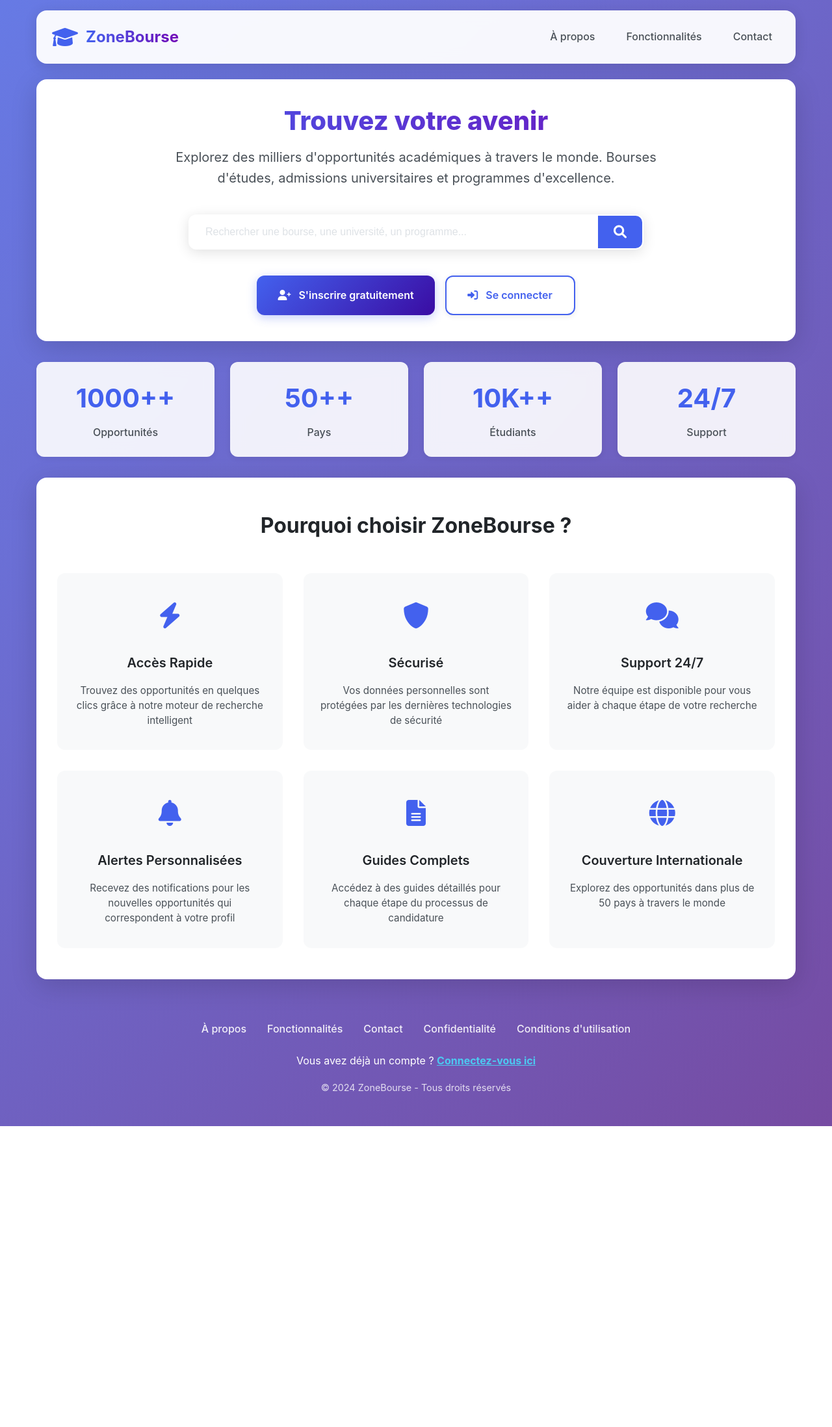
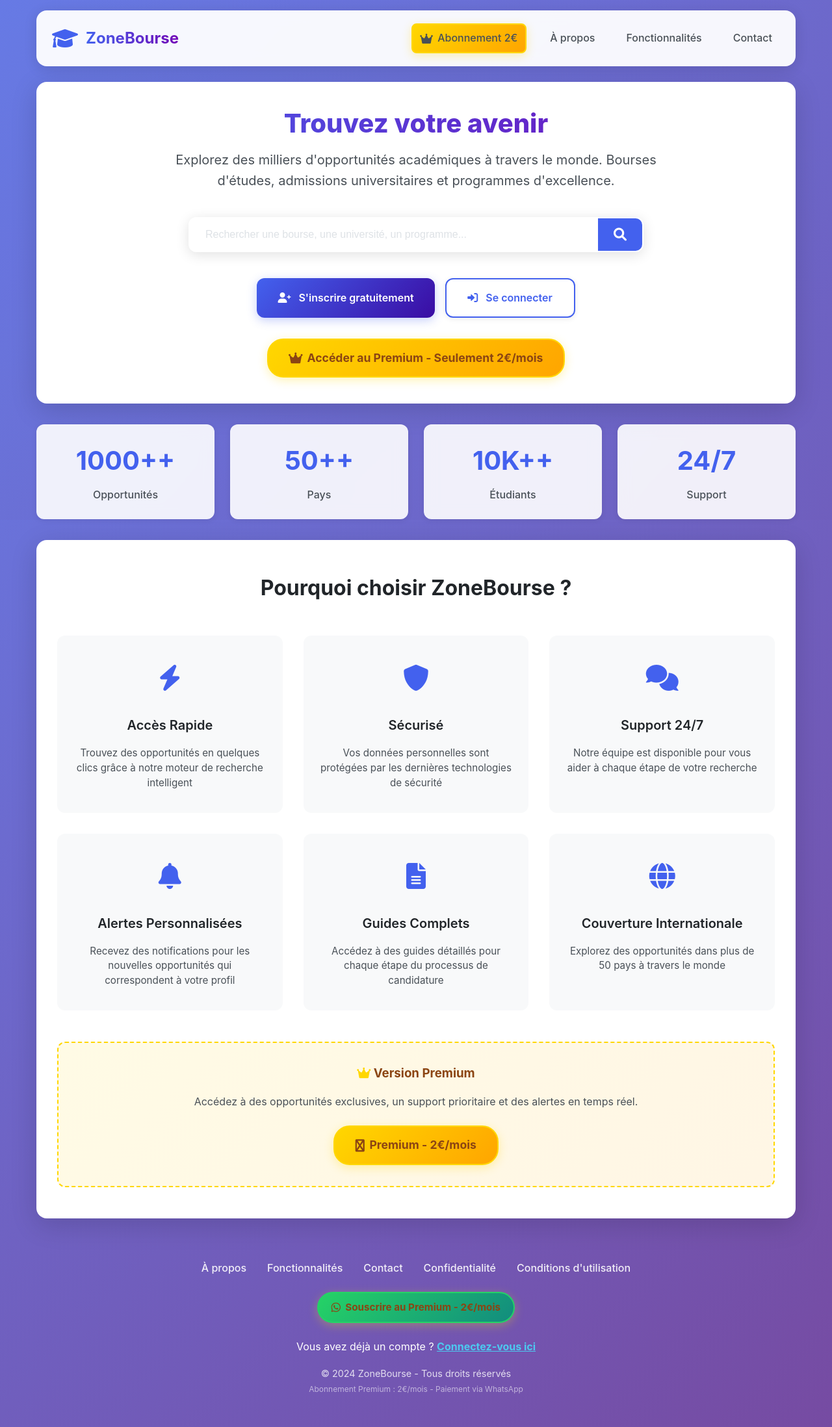
Before and after one commit to DPYTHA/ZoneBourses, a Flask app: page /home in a window 1280 px wide. Shown: the whole page at 65% size. Before the commit the page ends 1733 px from the top, so only its background shows below. Run offline with Flask 3, Linux system fonts and the light colour scheme.

Commit message:
minor changes

```diff
--- a/templates/admin_add_opportunity.html
+++ b/templates/admin_add_opportunity.html
@@ -667,7 +667,7 @@
                                 <option value="">Sélectionnez un type</option>
                                 <option value="bourse">Bourse</option>
                                 <option value="admission">Admission</option>
-                                <option value="excellence">Excellence</option>
+                                <option value="Travail">Travail</option>
                             </select>
                         </div>
 
@@ -745,13 +745,13 @@
 
                         <div class="form-row">
                             <div class="form-group">
-                                <label for="contact_email">Email de contact</label>
+                                <label for="contact_email">pythamoua@gmail.com</label>
                                 <input type="email" id="contact_email" name="contact_email"
                                        placeholder="contact@universite.fr">
                             </div>
 
                             <div class="form-group">
-                                <label for="contact_phone">Téléphone de contact</label>
+                                <label for="contact_phone">+7 9879040719</label>
                                 <input type="tel" id="contact_phone" name="contact_phone"
                                        placeholder="+33 1 23 45 67 89">
                             </div>
--- a/templates/home.html
+++ b/templates/home.html
@@ -57,6 +57,10 @@
             --shadow-sm: 0 2px 8px rgba(0,0,0,0.08);
             --shadow-md: 0 4px 20px rgba(0,0,0,0.12);
             --shadow-lg: 0 10px 40px rgba(0,0,0,0.15);
+            --premium-gold: #FFD700;
+            --premium-dark: #8B4513;
+            --whatsapp-green: #25D366;
+            --whatsapp-dark: #128C7E;
         }
 
         * {
@@ -174,6 +178,40 @@
 
         .nav a:hover::after {
             width: 80%;
+        }
+
+        /* Bouton Premium */
+        .btn-premium {
+            background: linear-gradient(135deg, var(--premium-gold), #FFA500);
+            color: var(--premium-dark);
+            padding: 0.625rem 1.25rem;
+            border-radius: 25px;
+            text-decoration: none;
+            font-weight: 700;
+            display: inline-flex;
+            align-items: center;
+            gap: 0.5rem;
+            transition: all 0.3s ease;
+            border: 2px solid var(--premium-gold);
+            box-shadow: 0 4px 15px rgba(255, 215, 0, 0.3);
+            position: relative;
+            overflow: hidden;
+            font-size: 0.95rem;
+        }
+
+        .btn-premium:hover {
+            transform: translateY(-3px);
+            box-shadow: 0 6px 20px rgba(255, 215, 0, 0.4);
+            background: linear-gradient(135deg, #FFA500, var(--premium-gold));
+        }
+
+        .btn-premium i {
+            animation: shimmer 2s infinite;
+        }
+
+        @keyframes shimmer {
+            0%, 100% { transform: scale(1); }
+            50% { transform: scale(1.1); }
         }
 
         /* Hero Section */
@@ -534,6 +572,12 @@
                 display: flex;
             }
 
+            .btn-premium {
+                margin: 0.5rem 0;
+                width: 100%;
+                justify-content: center;
+            }
+
             @keyframes slideDown {
                 from {
                     opacity: 0;
@@ -632,6 +676,11 @@
                 transform: translateX(-50%);
                 right: auto;
             }
+
+            .btn-premium {
+                font-size: 0.9rem;
+                padding: 0.5rem 1rem;
+            }
         }
 
         /* Animation pour les éléments */
@@ -712,6 +761,13 @@
             </button>
 
             <nav class="nav" id="mainNav">
+                <!-- Bouton Premium ajouté dans la navigation -->
+                <a href="https://wa.me/2250000000000?text=Bonjour%20je%20souhaite%20souscrire%20à%20l'abonnement%20premium%20de%202%20euros"
+                   class="btn-premium"
+                   target="_blank"
+                   onclick="trackPremiumClick()">
+                    <i class="fas fa-crown"></i> Abonnement 2€
+                </a>
                 <a href="/about">À propos</a>
                 <a href="#features">Fonctionnalités</a>
                 <a href="#contact">Contact</a>
@@ -746,6 +802,17 @@
                 </a>
                 <a href="{{ url_for('login') }}" class="btn btn-secondary">
                     <i class="fas fa-sign-in-alt"></i> Se connecter
+                </a>
+            </div>
+
+            <!-- Bouton Premium dans la section hero (optionnel) -->
+            <div style="margin-top: 2rem;">
+                <a href="https://wa.me/2250000000000?text=Bonjour%20je%20souhaite%20souscrire%20à%20l'abonnement%20premium%20de%202%20euros"
+                   class="btn-premium"
+                   target="_blank"
+                   onclick="trackPremiumClick()"
+                   style="font-size: 1.1rem; padding: 0.875rem 2rem;">
+                    <i class="fas fa-crown"></i> Accéder au Premium - Seulement 2€/mois
                 </a>
             </div>
         </section>
@@ -823,6 +890,24 @@
                     <p>Explorez des opportunités dans plus de 50 pays à travers le monde</p>
                 </div>
             </div>
+
+            <!-- Section Premium dans les features -->
+            <div style="text-align: center; margin-top: 3rem; padding: 2rem; background: linear-gradient(135deg, rgba(255,215,0,0.1), rgba(255,165,0,0.1)); border-radius: var(--radius-md); border: 2px dashed var(--premium-gold);">
+                <h3 style="color: var(--premium-dark); margin-bottom: 1rem;">
+                    <i class="fas fa-crown" style="color: var(--premium-gold);"></i>
+                    Version Premium
+                </h3>
+                <p style="color: var(--gray-700); margin-bottom: 1.5rem; max-width: 800px; margin-left: auto; margin-right: auto;">
+                    Accédez à des opportunités exclusives, un support prioritaire et des alertes en temps réel.
+                </p>
+                <a href="https://wa.me/89879040719?text=Bonjour%20je%20souhaite%20souscrire%20à%20l'abonnement%20premium%20de%202%20euros"
+                   class="btn-premium"
+                   target="_blank"
+                   onclick="trackPremiumClick()"
+                   style="font-size: 1.1rem; padding: 0.875rem 2rem;">
+                    <i class="fas fa-whatsapp"></i> Premium - 2€/mois
+                </a>
+            </div>
         </section>
 
         <!-- FOOTER -->
@@ -835,6 +920,17 @@
                 <a href="/terms">Conditions d'utilisation</a>
             </div>
 
+            <!-- Bouton Premium dans le footer -->
+            <div style="margin: 1.5rem 0;">
+                <a href="https://wa.me/89879040719?text=Bonjour%20je%20souhaite%20souscrire%20à%20l'abonnement%20premium%20de%202%20euros"
+                   class="btn-premium"
+                   target="_blank"
+                   onclick="trackPremiumClick()"
+                   style="background: linear-gradient(135deg, var(--whatsapp-green), var(--whatsapp-dark)); border-color: var(--whatsapp-green);">
+                    <i class="fab fa-whatsapp"></i> Souscrire au  Premium - 2€/mois
+                </a>
+            </div>
+
             <p>
                 Vous avez déjà un compte ?
                 <a href="{{ url_for('login') }}" style="color: var(--primary-light); font-weight: bold;">
@@ -843,7 +939,8 @@
             </p>
 
             <p class="copyright">
-                © 2024 ZoneBourse - Tous droits réservés
+                © 2024 ZoneBourse - Tous droits réservés<br>
+                <small style="opacity: 0.7;">Abonnement Premium : 2€/mois - Paiement via WhatsApp</small>
             </p>
         </footer>
     </div>
@@ -906,7 +1003,7 @@
             }
 
             // Animation des boutons
-            const buttons = document.querySelectorAll('.btn');
+            const buttons = document.querySelectorAll('.btn, .btn-premium');
             buttons.forEach(btn => {
                 btn.addEventListener('mouseenter', function() {
                     this.style.transform = 'translateY(-3px)';
@@ -991,6 +1088,25 @@
                 observer.observe(card);
             });
         });
+
+        // Fonction pour tracker les clics sur le bouton premium
+        function trackPremiumClick() {
+            // Vous pouvez ajouter du code de tracking ici (Google Analytics, etc.)
+            console.log('Clic sur abonnement premium détecté');
+
+            // Enregistrer dans localStorage pour éviter les popups
+            localStorage.setItem('premium_clicked', new Date().toISOString());
+
+
+        }
+
+
+        if (!localStorage.getItem('premium_clicked')) {
+
+            setTimeout(() => {
+
+            }, 30000);
+        }
     </script>
 </body>
 </html>
```
